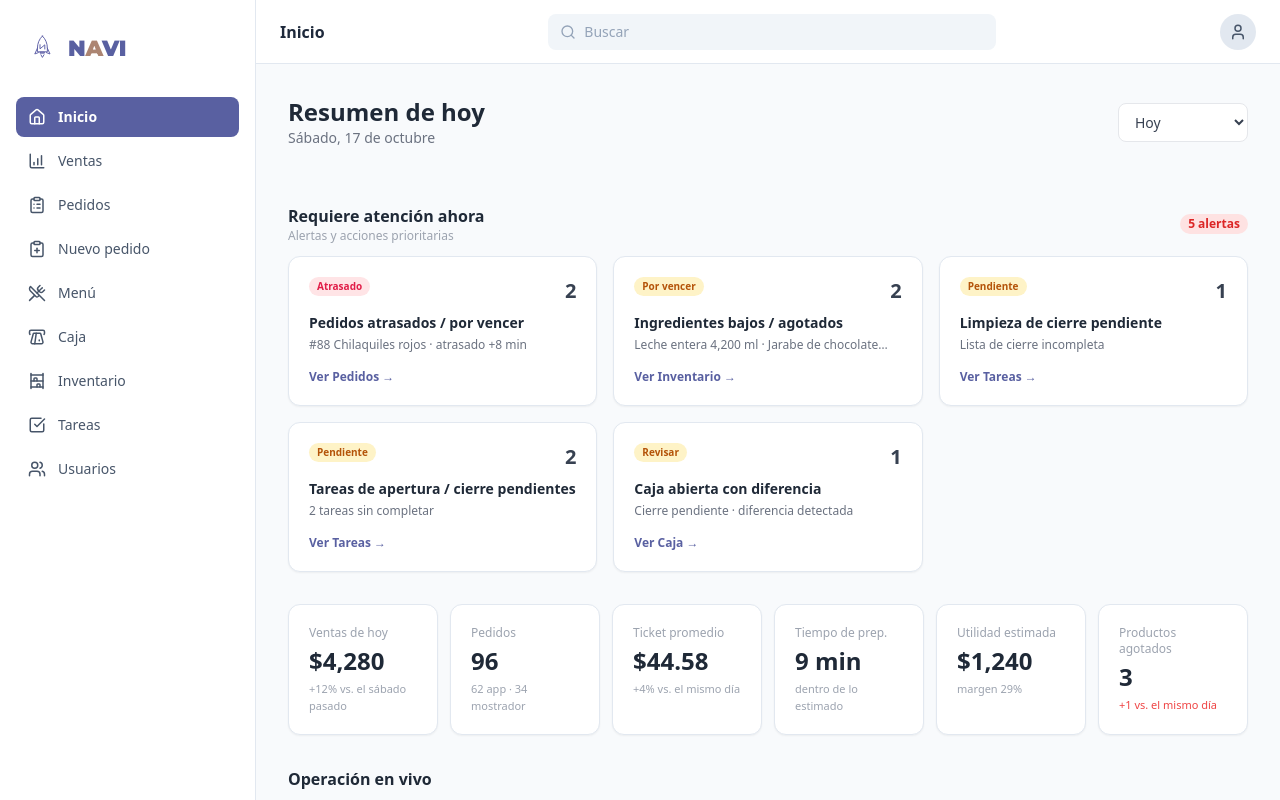
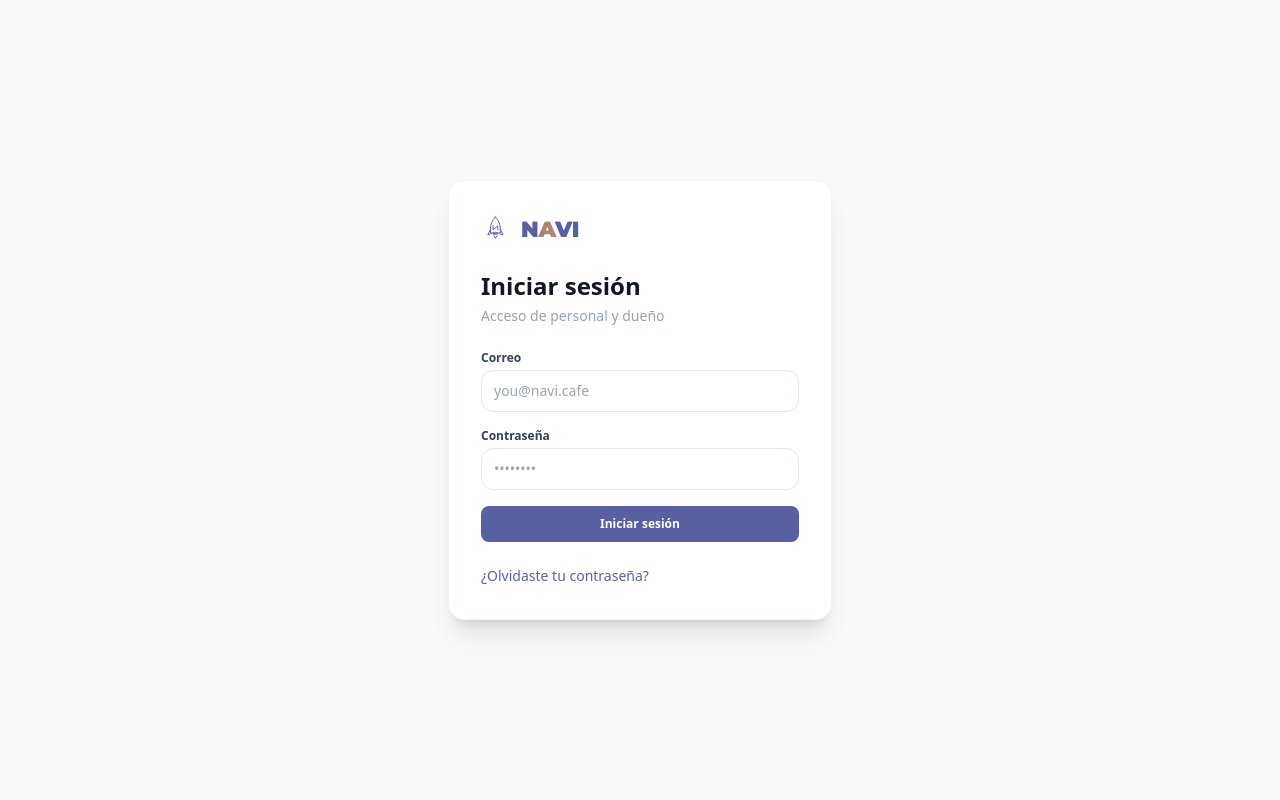
Before and after one commit to AbrilHerrera-svg/NAVI-web, a React (Vite) app in the folder NAVI-web/: page / in a window 1280 px wide. Shown: the top 800 px of the page. Built offline with nearby package versions, Linux system fonts and the light colour scheme.

Commit message:
feat(auth): add Login page matching Figma, gate app behind simple login state

```diff
--- a/NAVI-web/src/App.tsx
+++ b/NAVI-web/src/App.tsx
@@ -5,11 +5,13 @@ import NewOrderPage from "./pages/NewOrderPage";
 import OrdersPage from "./pages/OrdersPage";
 import MenuPage from "./pages/MenuPage";
 import CashRegisterPage from "./pages/CashRegisterPage";
+import LoginPage from "./pages/LoginPage";
 import MainLayout from "./components/layout/MainLayout";
 import { type PageId } from "./components/layout/Sidebar";
 // Puedes importar aquí tus otras páginas a medida que las crees
 
 function App() {
+  const [isAuthenticated, setIsAuthenticated] = useState(false);
   const [currentPage, setCurrentPage] = useState<PageId>("dashboard");
 
   // Renderizado dinámico según la opción seleccionada
@@ -43,12 +45,19 @@ function App() {
     }
   };
 
-   return (
-  <MainLayout currentPage={currentPage} onNavigate={setCurrentPage}>
-    {renderCurrentPage()}
-  </MainLayout>
-);
+  if (!isAuthenticated) {
+    return <LoginPage onLogin={() => setIsAuthenticated(true)} />;
+  }
 
+  return (
+    <MainLayout
+      currentPage={currentPage}
+      onNavigate={setCurrentPage}
+      onLogout={() => setIsAuthenticated(false)}
+    >
+      {renderCurrentPage()}
+    </MainLayout>
+  );
 }
 
 export default App;
--- a/NAVI-web/src/components/layout/MainLayout.tsx
+++ b/NAVI-web/src/components/layout/MainLayout.tsx
@@ -5,19 +5,21 @@ import type { ReactNode } from "react";
 interface MainLayoutProps {
   currentPage: PageId;
   onNavigate: (page: PageId) => void;
+  onLogout: () => void;
   children: ReactNode;
 }
 
 export default function MainLayout({
   currentPage,
   onNavigate,
+  onLogout,
   children,
 }: MainLayoutProps) {
   return (
     <div className="flex min-h-screen bg-slate-50 font-sans text-slate-800">
       <Sidebar currentPage={currentPage} onNavigate={onNavigate} />
       <div className=" flex flex-col flex-1">
-        <Topbar currentPage={currentPage} />
+        <Topbar currentPage={currentPage} onNavigate={onNavigate} onLogout={onLogout} />
         <main className="flex-1 overflow-y-auto">{children}</main>
       </div>
     </div>
--- a/NAVI-web/src/components/layout/Topbar.tsx
+++ b/NAVI-web/src/components/layout/Topbar.tsx
@@ -18,9 +18,11 @@ const pageTitles: Record<PageId, string> =
 
 interface TopbarProps {
   currentPage: PageId;
+  onNavigate: (page: PageId) => void;
+  onLogout: () => void;
 }
 
-export default function Topbar({ currentPage }: TopbarProps) {
+export default function Topbar({ currentPage, onNavigate, onLogout }: TopbarProps) {
   const [isMenuOpen, setIsMenuOpen] = useState(false);
 
   return (
@@ -54,19 +56,30 @@ export default function Topbar({ currentPage }: TopbarProps) {
             <div className="fixed inset-0 z-10" onClick={() => setIsMenuOpen(false)} />
             <div className="absolute right-0 mt-2 w-44 bg-white rounded-lg shadow-xl border border-slate-100 py-1.5 z-20 text-left text-xs font-medium">
               <button
-                onClick={() => setIsMenuOpen(false)}
+                onClick={() => {
+                  setIsMenuOpen(false);
+                  onNavigate("users");
+                }}
                 className="w-full px-3 py-1.5 hover:bg-slate-50 text-slate-700 text-left cursor-pointer"
               >
                 Mi perfil
               </button>
               <button
-                onClick={() => setIsMenuOpen(false)}
+                onClick={() => {
+                  setIsMenuOpen(false);
+                  onNavigate("users");
+                }}
                 className="w-full px-3 py-1.5 hover:bg-slate-50 text-slate-700 text-left cursor-pointer"
               >
                 Configuración
               </button>
               <button
-                onClick={() => setIsMenuOpen(false)}
+                onClick={() => {
+                  setIsMenuOpen(false);
+                  if (confirm("¿Cerrar sesión?")) {
+                    onLogout();
+                  }
+                }}
                 className="w-full px-3 py-1.5 hover:bg-rose-50 text-rose-600 text-left cursor-pointer"
               >
                 Cerrar sesión
--- /dev/null
+++ b/NAVI-web/src/pages/LoginPage.tsx
@@ -0,0 +1,82 @@
+import { useState } from "react";
+import naviLogo from "../assets/navi-cohete.svg";
+import Button from "../components/ui/Button";
+
+interface Props {
+  onLogin: (email: string, password: string) => void;
+}
+
+export default function LoginPage({ onLogin }: Props) {
+  const [email, setEmail] = useState("");
+  const [password, setPassword] = useState("");
+
+  const handleSubmit = (e: React.FormEvent) => {
+    e.preventDefault();
+    onLogin(email, password);
+  };
+
+  return (
+    <div className="min-h-screen bg-slate-50 flex items-center justify-center p-4">
+      <div className="w-full max-w-sm bg-white border border-slate-100 rounded-2xl shadow-xl p-8 space-y-6">
+        <div className="flex items-center gap-2">
+          <img src={naviLogo} alt="Navi" className="w-8 h-8" />
+          <span
+            style={{
+              fontFamily: "'Montserrat', sans-serif",
+              fontWeight: 900,
+              fontSize: "22px",
+              letterSpacing: "-0.01em",
+            }}
+          >
+            <span style={{ color: "#5960A1" }}>N</span>
+            <span style={{ color: "#AC8572" }}>A</span>
+            <span style={{ color: "#5960A1" }}>VI</span>
+          </span>
+        </div>
+
+        <div>
+          <h1 className="text-2xl font-bold text-slate-900">Iniciar sesión</h1>
+          <p className="text-sm text-slate-400 mt-1">Acceso de personal y dueño</p>
+        </div>
+
+        <form onSubmit={handleSubmit} className="space-y-4">
+          <div>
+            <label className="block text-xs font-bold text-slate-700 mb-1">Correo</label>
+            <input
+              type="email"
+              value={email}
+              onChange={(e) => setEmail(e.target.value)}
+              placeholder="you@navi.cafe"
+              required
+              className="w-full px-3 py-2.5 border border-slate-200 rounded-xl text-sm focus:outline-none focus:ring-1 focus:ring-[#5960A1]"
+            />
+          </div>
+
+          <div>
+            <label className="block text-xs font-bold text-slate-700 mb-1">Contraseña</label>
+            <input
+              type="password"
+              value={password}
+              onChange={(e) => setPassword(e.target.value)}
+              placeholder="••••••••"
+              required
+              className="w-full px-3 py-2.5 border border-slate-200 rounded-xl text-sm focus:outline-none focus:ring-1 focus:ring-[#5960A1]"
+            />
+          </div>
+
+          <Button type="submit" className="w-full py-2.5 text-sm">
+            Iniciar sesión
+          </Button>
+        </form>
+
+        <button
+          type="button"
+          onClick={() => alert("Funcionalidad de recuperación de contraseña próximamente")}
+          className="text-sm text-[#5960A1] hover:underline cursor-pointer"
+        >
+          ¿Olvidaste tu contraseña?
+        </button>
+      </div>
+    </div>
+  );
+}
```
